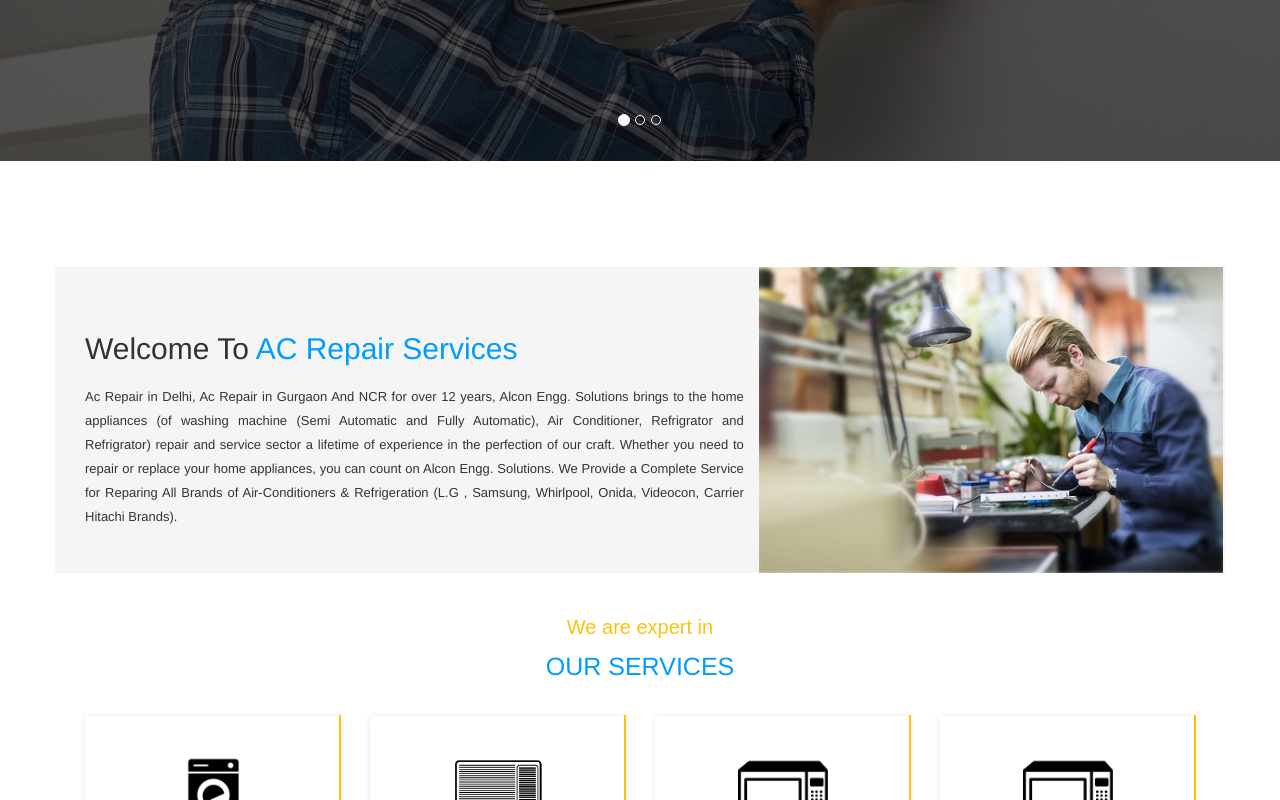
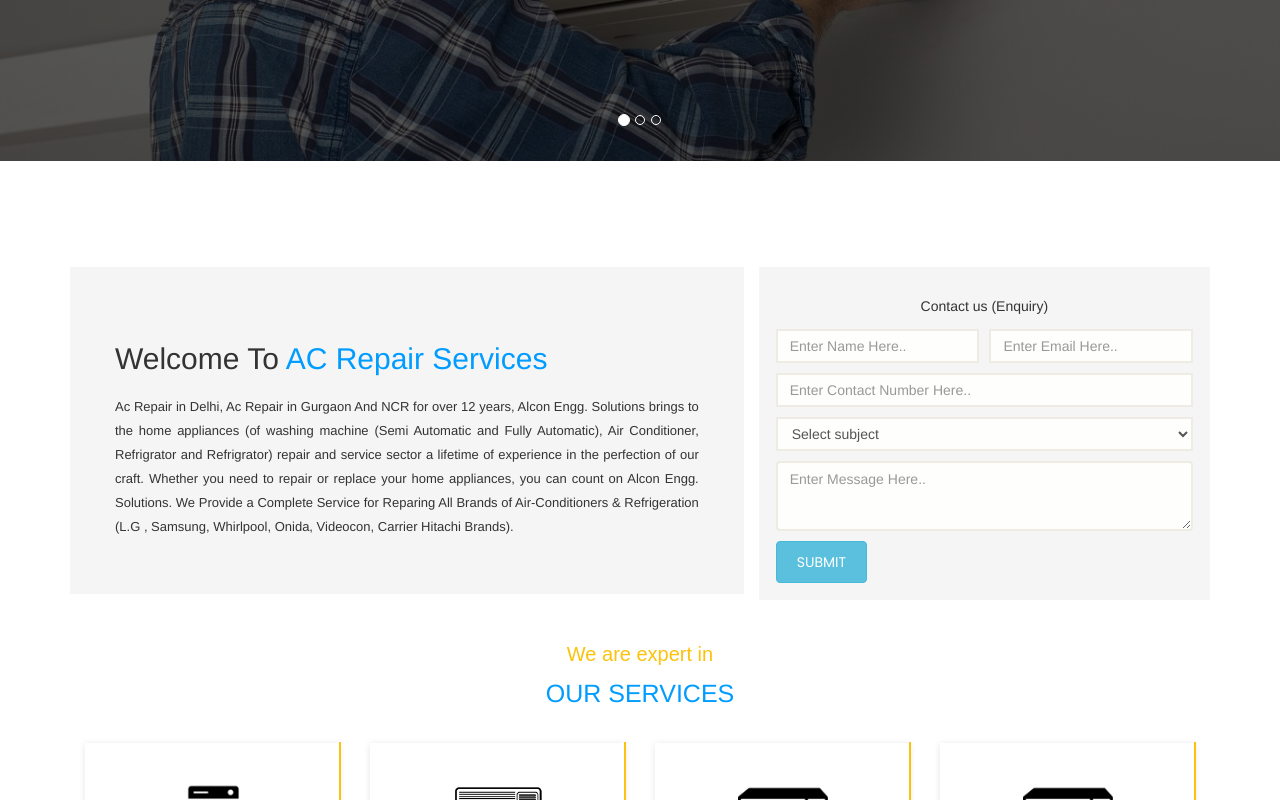
Before and after one commit to a2-square/alcons, a website with bundled scripts: page index.html in a window 1280 px wide. Shown: the part 451-1251 px from the top of the page. Built offline with nearby package versions, Linux system fonts and the light colour scheme.

Commit message:
html changes

```diff
--- a/app/home/home.html
+++ b/app/home/home.html
@@ -65,16 +65,43 @@
 <div class="container-fluid">
     <div class="container">
         <div class="row">
-            <div class="col-md-12 col-sm-12 col-xs-12 welcomebackground" style="padding-right:0px;">
-                <div class="col-md-7 col-sm-7 col-xs-12" style="padding:15px;padding-right:0px;margin-top:30px;">
+            <div class="col-md-12 col-sm-12 col-xs-12" style="padding-right:0px;">
+                <div class="col-md-7 col-sm-7 col-xs-12 welcomebackground" style="padding:55px 45px;">
                     <h2> Welcome To <span class="colorblue">AC Repair Services</span> </h2>
                     <p class="welcomep">Ac Repair in Delhi, Ac Repair in Gurgaon And NCR for over 12 years, Alcon Engg. Solutions brings to the home appliances (of washing machine (Semi Automatic and Fully Automatic), Air Conditioner, Refrigrator and Refrigrator) repair and service sector a lifetime of experience in the perfection of our craft. Whether you need to repair or replace your home appliances, you can count on Alcon Engg. Solutions. We Provide a Complete Service for Reparing All Brands of Air-Conditioners & Refrigeration (L.G , Samsung, Whirlpool, Onida, Videocon, Carrier Hitachi Brands). </p>
                 </div>
-                <div class="row">
-                    <div class="col-md-5 col-sm-5 col-xs-12" style="margin-right:-15px;">
-                        <img src="/assets/images/ac-repair-serviec-welcome.jpg" style="width:100%;">
-                    </div>
-                </div>
+				<div class="col-md-5 col-sm-5">
+					<div class="col-md-12 col-sm-12 welcomebackground" style="padding:12px;">
+					<h5 class="text-center" style="margin-top:20px;"> Contact us (Enquiry)</h5>
+						<form>
+							<div class="form-group col-md-6 col-sm-6" style="padding:5px;margin:0px 0px;">
+								<input type="text" class="form-control" placeholder="Enter Name Here..">
+							</div>
+							<div class="form-group col-md-6 col-sm-6" style="padding:5px;margin:0px 0px;">
+								<input type="text" class="form-control" placeholder="Enter Email Here..">
+							</div>
+							<div class="form-group col-md-12 col-sm-12" style="padding:5px;margin:0px 0px;">
+								<input type="text" class="form-control" placeholder="Enter Contact Number Here..">
+							</div>
+
+							<div class="form-group col-md-12 col-sm-12" style="padding:5px;margin:0px 0px;">
+							<select name="subject" class="form-control" required="" style="padding:2px 10px;">
+                                            <option value="" selected="">Select subject</option>
+                                            <option value="Want to hire">hire</option>
+                                            <option value="have query">query</option>
+                                            <option value="drop message">message</option>
+                                            <option value="have complain">complain</option>
+                                        </select></div>
+							<div class="form-group col-md-12 col-sm-12" style="padding:5px;margin:0px 0px;">
+								<textarea class="form-control" style="height:70px;" placeholder="Enter Message Here.."></textarea>
+							</div>
+							<div class="form-group col-md-12 col-sm-12" style="padding:5px;margin:0px 0px;">
+								<input type="submit" value="Submit" class="btn btn-info" style="padding:10px 20px;">
+							</div>
+						</form>
+					</div>
+					</div>
+
             </div>
         </div>
     </div>
--- a/stylesheets/custom-css/style.css
+++ b/stylesheets/custom-css/style.css
@@ -128,12 +128,22 @@ text-decoration: underline;}
 
 /*----- form css -----*/
 
-input.form-control {background-color: #fefefd; border-radius: 4px; border: 2px solid #edebe3;
-	-webkit-box-shadow: inset 0 0px 0px rgba(0,0,0,.075); box-shadow: inset 0 0px 0px rgba(0,0,0,.075);
-	height: 52px; color: #7c8182;}
-select.form-control {background-color: #fefefd; border-radius: 4px; border: 2px solid #edebe3;
-	-webkit-box-shadow: inset 0 0px 0px rgba(0,0,0,.075); box-shadow: inset 0 0px 0px rgba(0,0,0,.075);
-	height: 52px;}
+input.form-control {
+    background-color: #fefefd;
+    border-radius: 0px;
+    border: 2px solid #edebe3;
+    -webkit-box-shadow: inset 0 0px 0px rgba(0,0,0,.075);
+    box-shadow: inset 0 0px 0px rgba(0,0,0,.075);
+    height: 34px;
+    color: #7c8182;}
+select.form-control {
+    background-color: #fefefd;
+    border-radius: 0px;
+    border: 2px solid #edebe3;
+    -webkit-box-shadow: inset 0 0px 0px rgba(0,0,0,.075);
+    box-shadow: inset 0 0px 0px rgba(0,0,0,.075);
+    height: 34px;
+}
 textarea.form-control {background-color: #fefefd; border-radius: 4px; border: 2px solid #edebe3;
 	-webkit-box-shadow: inset 0 0px 0px rgba(0,0,0,.075); box-shadow: inset 0 0px 0px rgba(0,0,0,.075);}
 label.control-label {color: #303136; font-weight: 500; margin-bottom: 5px;}
```
